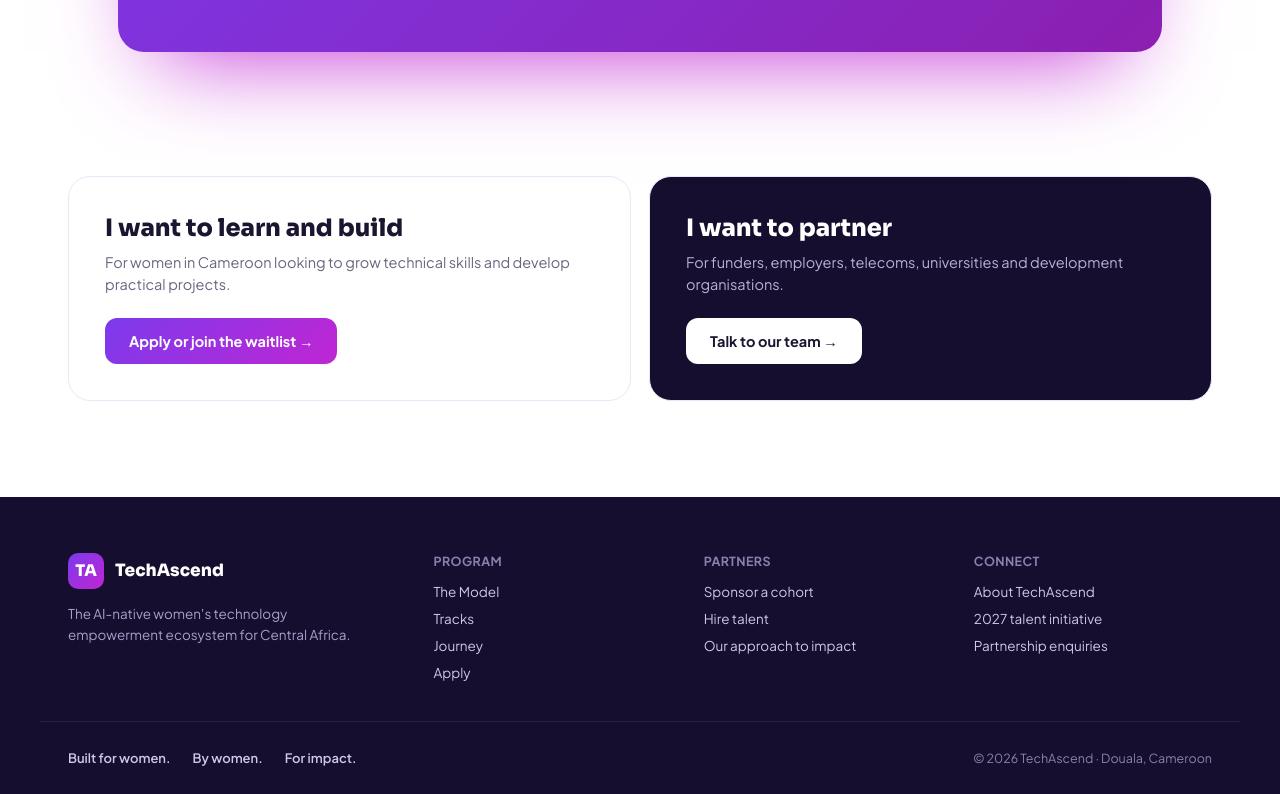
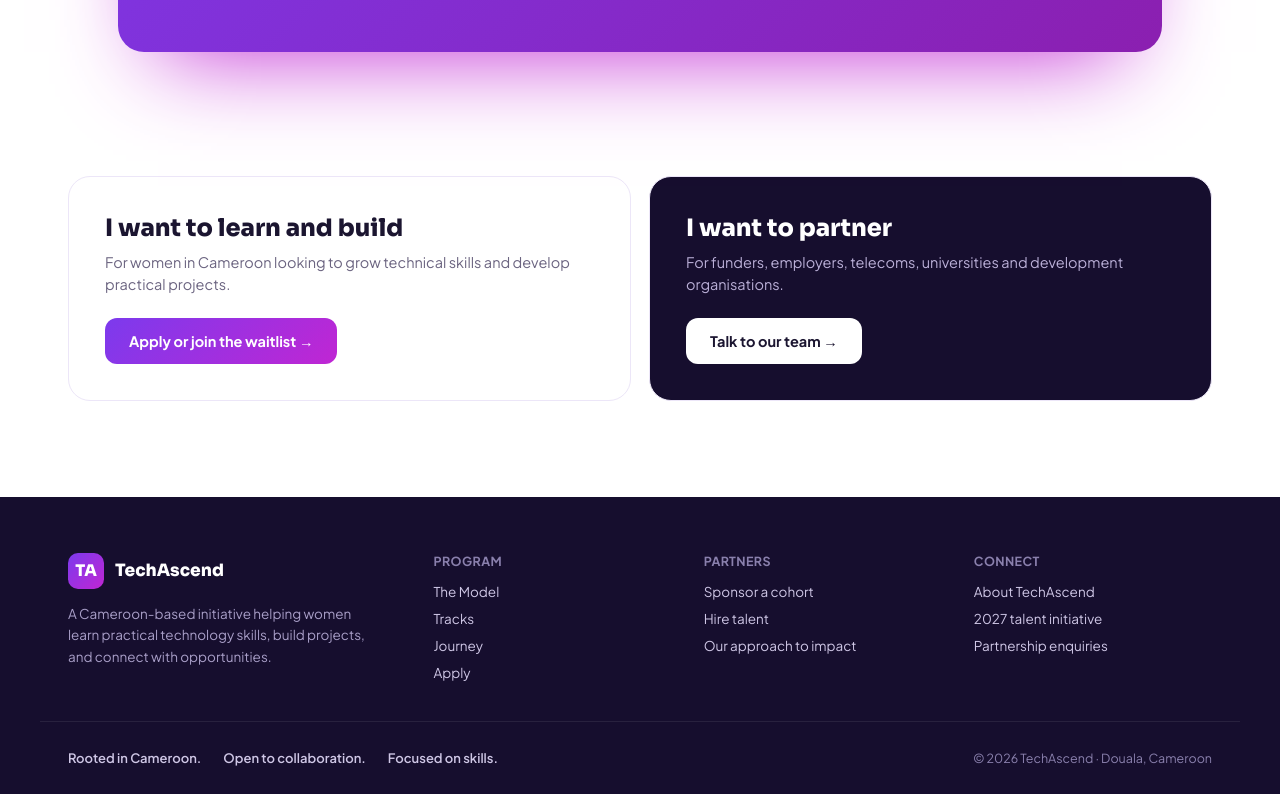
Before and after one commit to techascend-cohort-2/techascend-platform, a Next.js app: page / in a window 1280 px wide. Shown: the part 5263-6057 px from the top of the page. Built offline with nearby package versions, Linux system fonts and the light colour scheme; no server answers; the database is empty.

Commit message:
Improve public-site clarity and credibility: components/Footer.tsx

```diff
--- a/components/Footer.tsx
+++ b/components/Footer.tsx
@@ -11,8 +11,7 @@ export default function Footer() {
             <div className={styles.brandName}>TechAscend</div>
           </div>
           <p className={styles.blurb}>
-            The AI-native women&apos;s technology empowerment ecosystem for Central
-            Africa.
+            A Cameroon-based initiative helping women learn practical technology skills, build projects, and connect with opportunities.
           </p>
         </div>
         {footerCols.map((c) => (
@@ -35,9 +34,9 @@ export default function Footer() {
       </div>
       <div className={styles.bottom}>
         <div className={styles.tagline}>
-          <span>Built for women.</span>
-          <span>By women.</span>
-          <span>For impact.</span>
+          <span>Rooted in Cameroon.</span>
+          <span>Open to collaboration.</span>
+          <span>Focused on skills.</span>
         </div>
         <div className={styles.copyright}>© 2026 TechAscend · Douala, Cameroon</div>
       </div>
```
